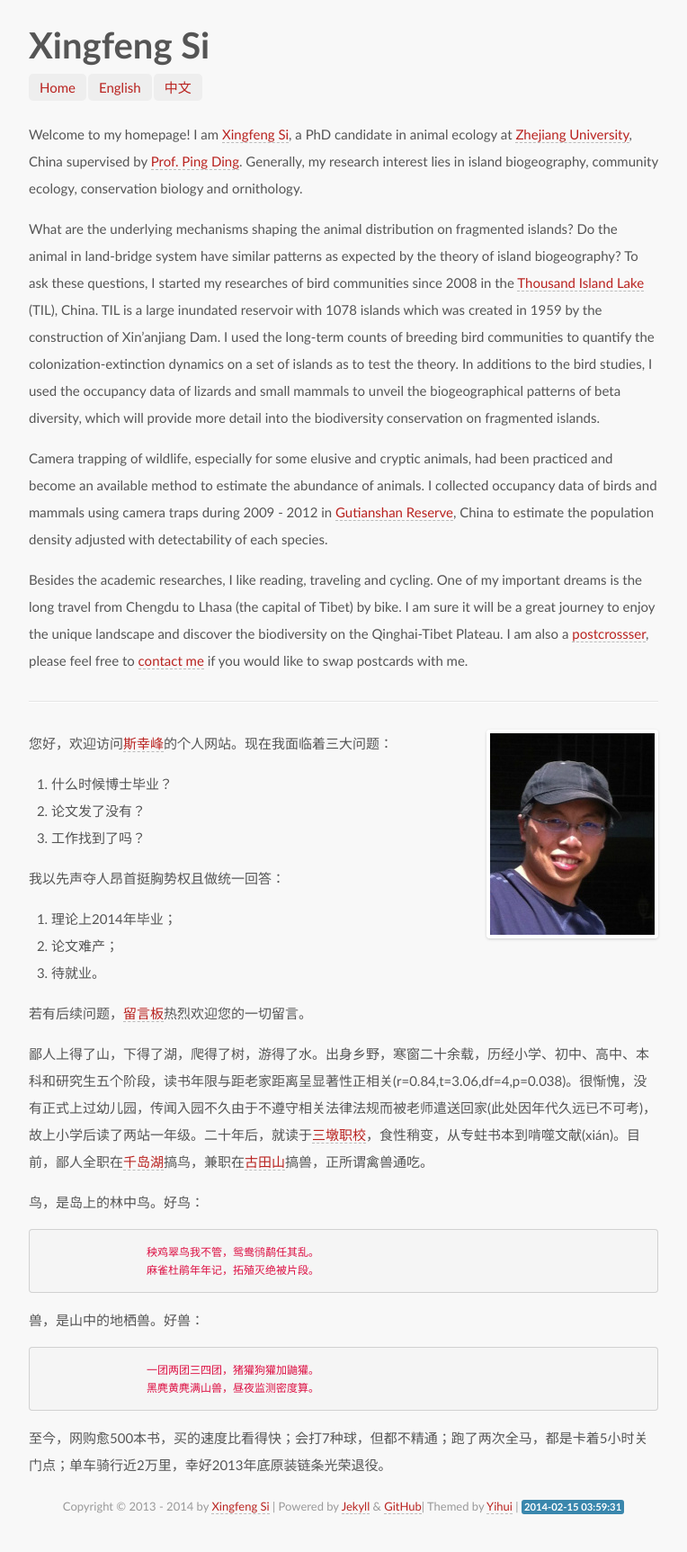
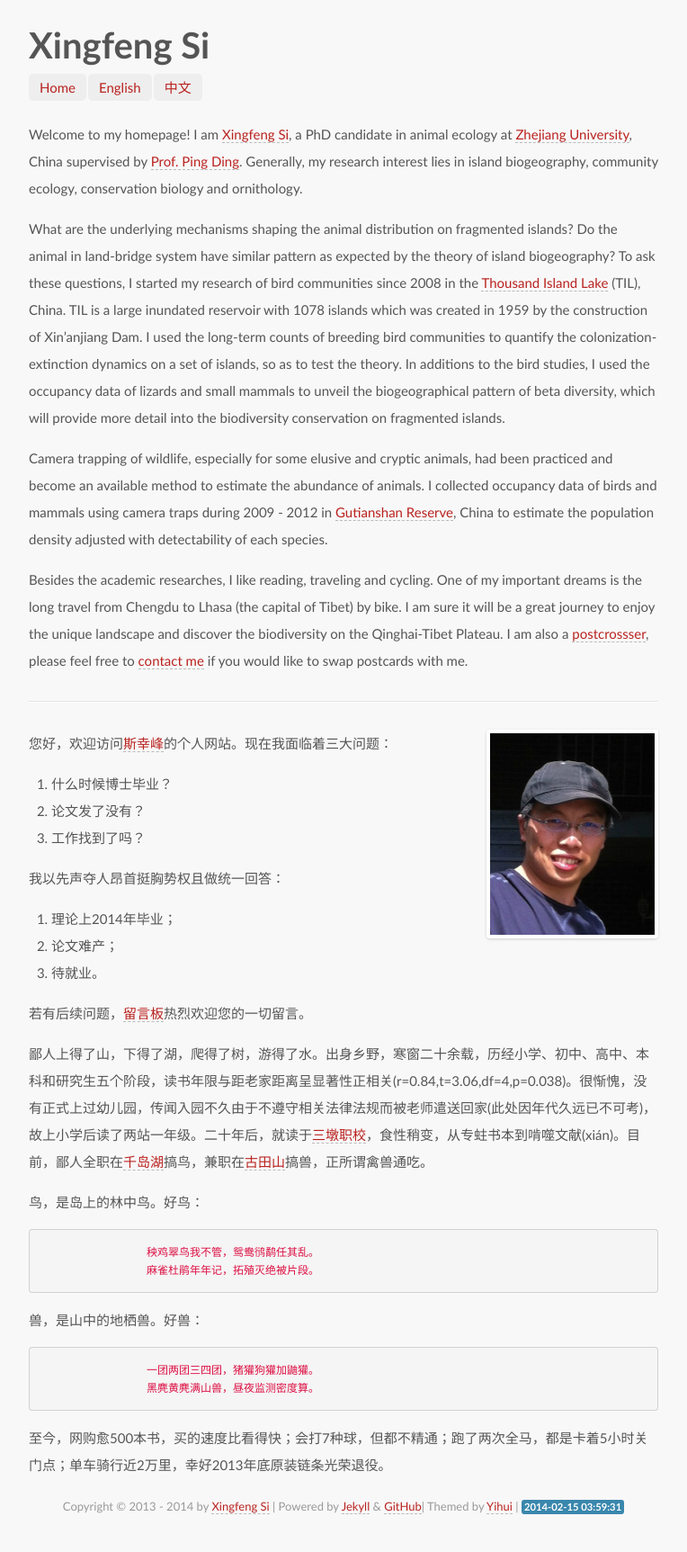
Before and after one commit to sixf/sixf.github.io, a Jekyll site: the page built from index.md, in a window 1280 px wide. Shown: the whole page at 90% size, without its empty margins (258-1022 px from the left). Built offline with Jekyll 4.4.1, drawn with Linux system fonts in a browser that asks for light colours; some web fonts are replaced; Markdown is read by kramdown in place of the engine named in the settings.

```diff
--- a/index.md
+++ b/index.md
@@ -11,16 +11,16 @@ research interest lies in island biogeography, community ecology,
 conservation biology and ornithology.
 
 What are the underlying mechanisms shaping the animal distribution on fragmented islands? Do the animal in
-land-bridge system have similar patterns as expected by the theory of
-island biogeography? To ask these questions, I started my researches of
+land-bridge system have similar pattern as expected by the theory of
+island biogeography? To ask these questions, I started my research of
 bird communities since 2008 in the [Thousand Island
 Lake](/en/pages/thousand-island-lake/ "Thousand Island Lake") (TIL), China.
 TIL is a large inundated reservoir with 1078 islands which was created
 in 1959 by the construction of Xin'anjiang Dam. I used the long-term
 counts of breeding bird communities to quantify the
-colonization-extinction dynamics on a set of islands as to test the theory. In additions to
+colonization-extinction dynamics on a set of islands, so as to test the theory. In additions to
 the bird studies, I used the occupancy data of lizards and small mammals
-to unveil the biogeographical patterns of beta diversity, which will
+to unveil the biogeographical pattern of beta diversity, which will
 provide more detail into the biodiversity conservation on fragmented
 islands.
 
@@ -37,7 +37,7 @@ long travel from Chengdu to Lhasa (the capital of Tibet) by bike. I am
 sure it will be a great journey to enjoy the unique landscape
 and discover the biodiversity on the Qinghai-Tibet Plateau. I am also a
 [postcrossser](http://www.postcrossing.com/user/Xingfeng "Postcrossing"),
-please feel free to [contact me](/en/about) if you would like to swap
+please feel free to [contact me](/en/vitae) if you would like to swap
 postcards with me.
 
 ---
```
